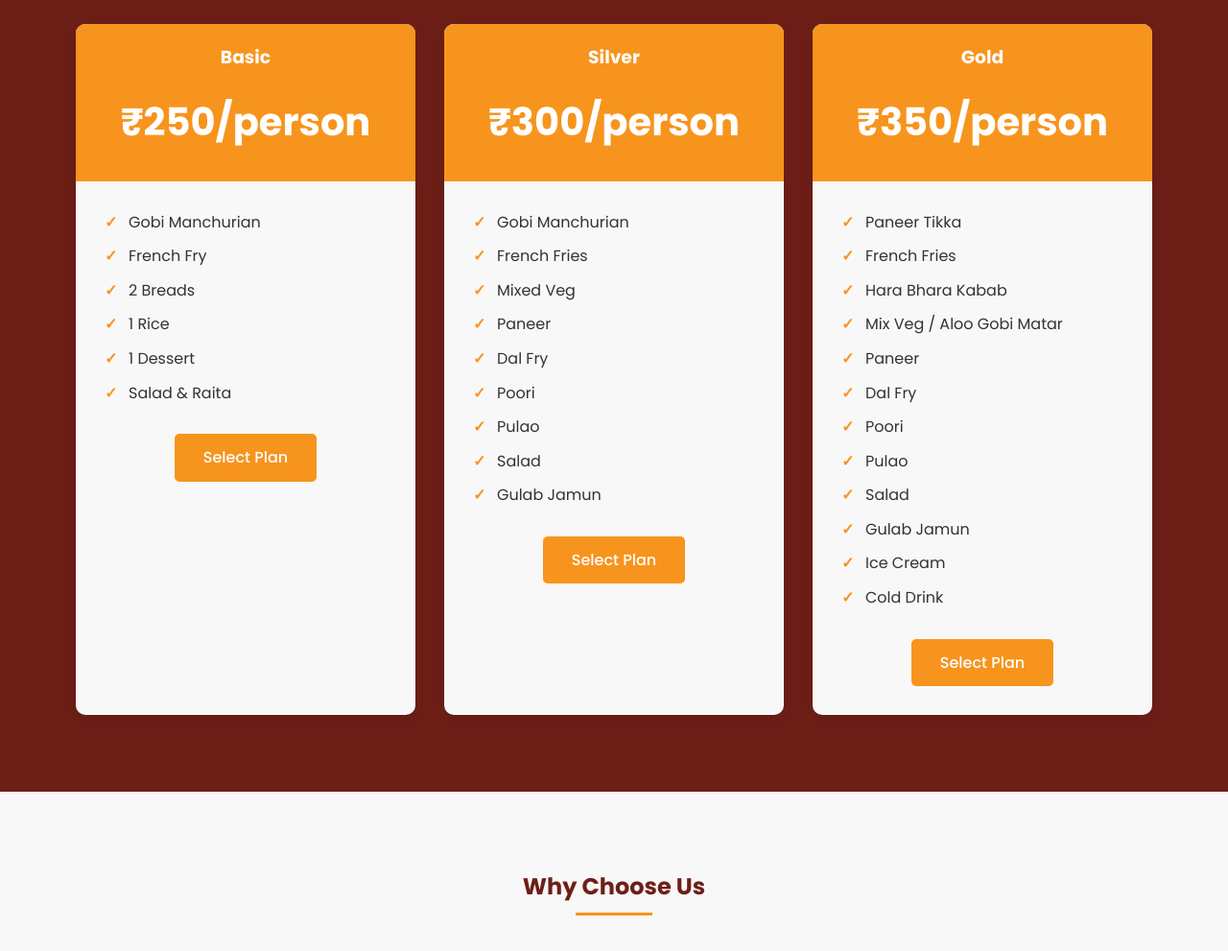
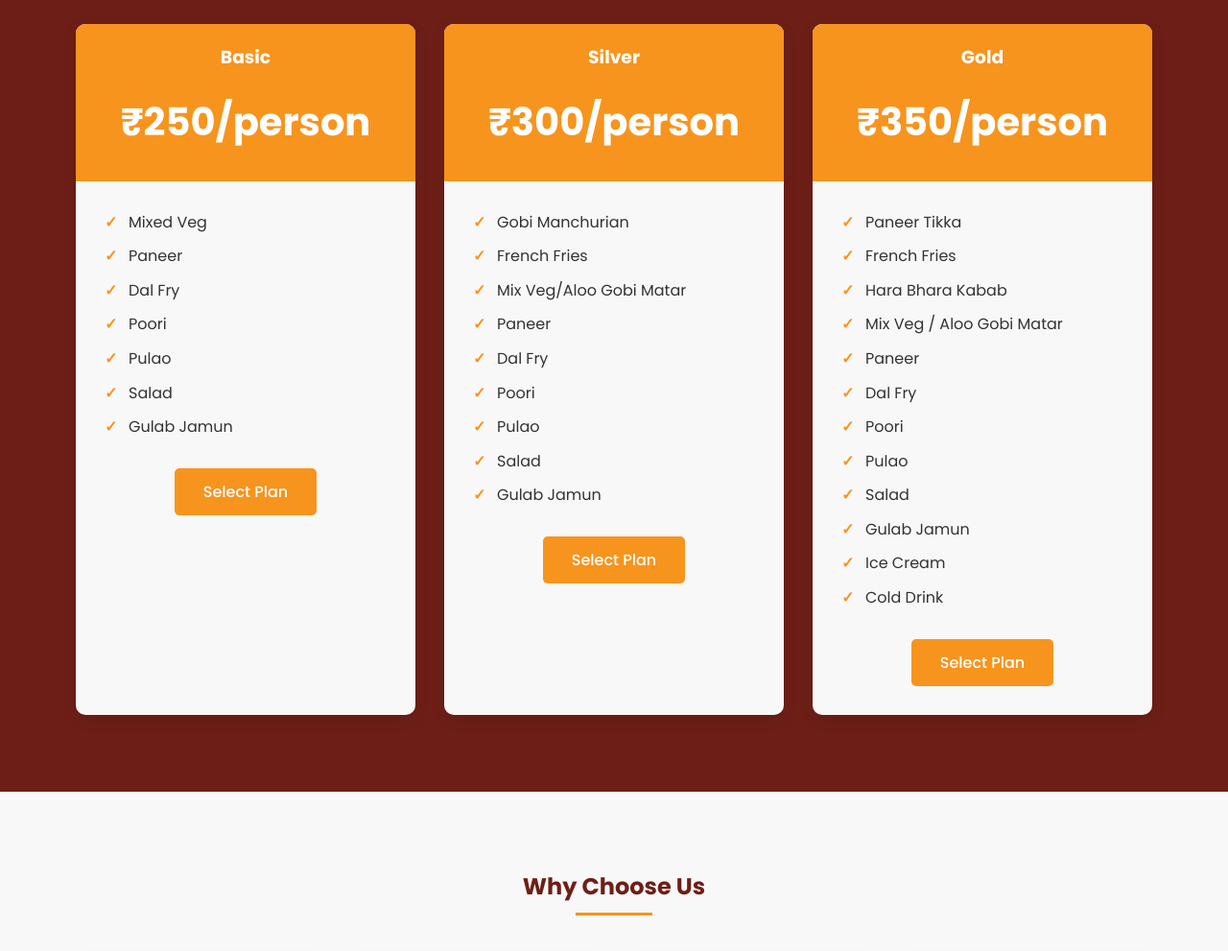
Before and after one commit to aishsinghania8-byte/apna_catarers, a plain HTML site: page index.html in a window 1280 px wide. Shown: the part 1492-2483 px from the top of the page at 96% size. Drawn offline with Linux system fonts and the light colour scheme.

Commit message:
Update index.html

```diff
--- a/index.html
+++ b/index.html
@@ -470,13 +470,15 @@
                     </div>
                     <div class="package-features">
                         <ul>
-                            <li>Gobi Manchurian</li>
-                            <li>French Fry</li>
-                            <li>2 Breads</li>
-                            <li>1 Rice</li>
-                            <li>1 Dessert</li>
-                            <li>Salad & Raita</li>
-                        </ul>
+  <li>Mixed Veg</li>
+  <li>Paneer</li>
+  <li>Dal Fry</li>
+  <li>Poori</li>
+  <li>Pulao</li>
+  <li>Salad</li>
+  <li>Gulab Jamun</li>
+</ul>
+
                         <a href="#contact" class="btn">Select Plan</a>
                     </div>
                 </div>
@@ -491,7 +493,7 @@
                         <ul>
                             <li>Gobi Manchurian</li>
                             <li>French Fries</li>
-                            <li>Mixed Veg</li>
+                            <li>Mix Veg/Aloo Gobi Matar</li>
                             <li>Paneer</li>
                             <li>Dal Fry</li>
                             <li>Poori</li>
```
